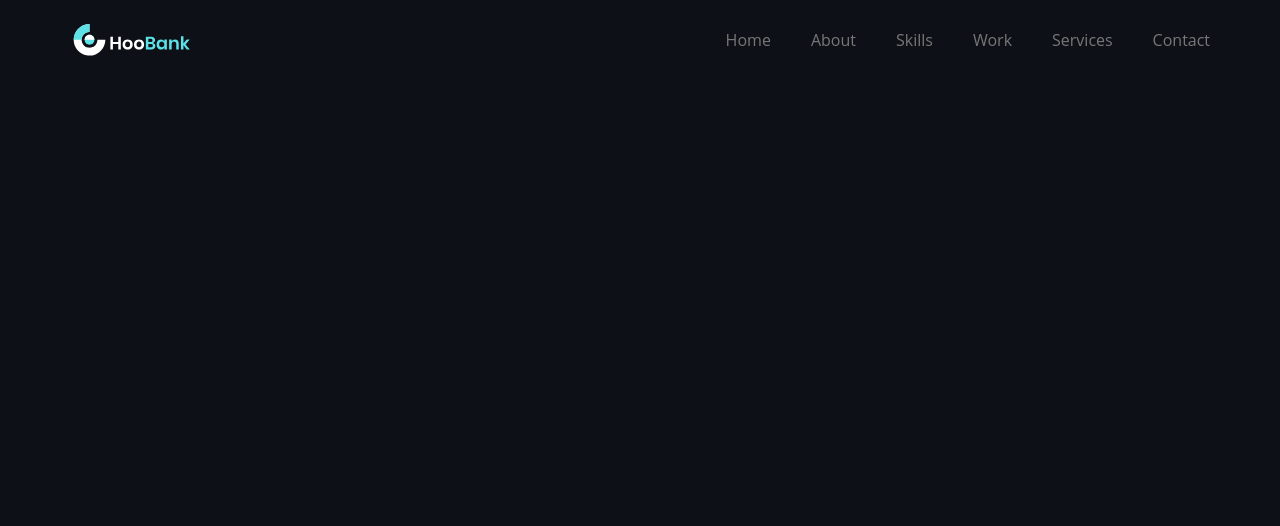
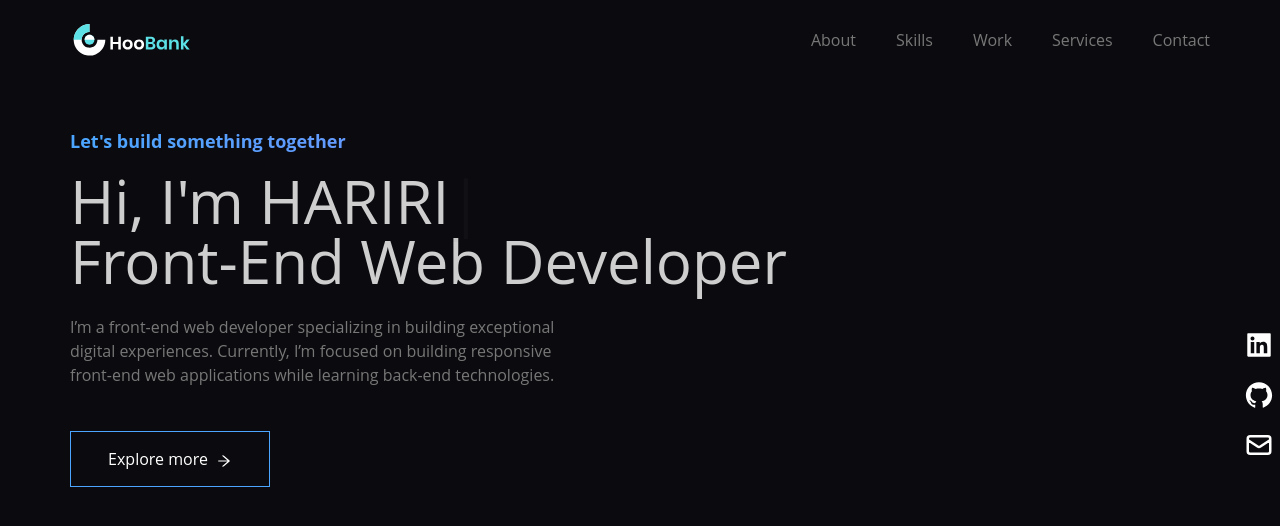
Before and after one commit to Aminehariri/React-Portfolio, a React (Create React App) app: page / in a window 1280 px wide. Shown: the top 526 px of the page. Built offline with nearby package versions, Linux system fonts and the light colour scheme; the HTML template or start-up script is replaced by a standard one.

Commit message:
done with the landing page

```diff
--- a/package.json
+++ b/package.json
@@ -6,10 +6,12 @@
     "@testing-library/jest-dom": "^5.16.5",
     "@testing-library/react": "^13.4.0",
     "@testing-library/user-event": "^13.5.0",
+    "framer-motion": "^7.6.1",
     "react": "^18.2.0",
     "react-dom": "^18.2.0",
     "react-icons": "^4.6.0",
     "react-scripts": "5.0.1",
+    "react-typed": "^1.2.0",
     "web-vitals": "^2.1.4"
   },
   "scripts": {
--- a/public/index.html
+++ b/public/index.html
@@ -4,9 +4,7 @@
     <meta charset="utf-8" />
     <meta name="viewport" content="width=device-width, initial-scale=1" />
     <meta name="theme-color" content="#000000" />
-    <meta
-      name="description"
-      content="Web site created using create-react-app"
+    <meta name="description" content="Web site created using create-react-app"
     />
     <title>React App</title>
   </head>
--- a/src/App.js
+++ b/src/App.js
@@ -1,12 +1,15 @@
-import {Navbar} from './components'
+import Landing from './components/Landing';
+import Navbar from './components/Navbar'
+import { motion } from "framer-motion"
 
 
 function App() {
   return (
     <div className='container'>
       <Navbar />
+      <Landing />
     </div>
   );
 }
 
-export default App;
+export default App
--- /dev/null
+++ b/src/components/Landing.jsx
@@ -0,0 +1,53 @@
+import React from 'react'
+import {AiFillMail, AiOutlineArrowRight} from 'react-icons/ai'
+import Typed from 'react-typed'
+import {AiFillLinkedin,AiFillGithub,AiOutlineMail} from 'react-icons/ai'
+import {HiOutlineMail} from 'react-icons/hi'
+export default function Landing() {
+  return (
+    <>
+    <div className='h-[calc(85vh)] text-white  '>
+      <h3 className='text-[18px]  sm:mt-12 mt-20  mb-4 text-gradient font-normal'>Let's build something together</h3>
+      <h1
+        className=' md:text-6xl sm:text-4xl text-2xl font-bold  sm:font-normal text-[#ffffffcc] '>Hi, I'm {' '}
+
+        <Typed strings={ ["AMINE" ,'HARIRI']} typeSpeed={200} backSpeed={150} loop/>
+        <br/>Front-End Web Developer
+      </h1>
+        <p className='py-6 max-w-[500px]'>I’m a front-end web developer specializing in building exceptional digital experiences. Currently, I’m focused on building responsive front-end web applications while learning back-end technologies.</p>
+      <button className='btn group'>Explore more
+        <AiOutlineArrowRight className='bg-[transparent]  ml-2 right' />
+      </button>
+    </div>
+
+    <div className='hidden md:flex fixed flex-col top-[40%] right-0'>
+        <ul className='mr-4'>
+
+          <li className='w-[100px] h-[50px] flex justify-around items-center mr-[-80px] hover:mr-[10px] ease-in-out duration-500' >
+            <a href="/" className='flex justify-between items-center w-full text-white'>
+              <AiFillLinkedin  size={30}/> Linkedin
+            </a>
+          </li>
+
+          <li className='w-[100px]  h-[50px]  flex justify-between items-center  mr-[-80px] hover:mr-[10px] ease-in-out duration-500'>
+            <a href="/" className='flex justify-between items-center w-full text-white '>
+              <AiFillGithub  size={30}/> Github
+            </a>
+          </li>
+
+          <li className='w-[100px]  h-[50px]  flex justify-between items-center  mr-[-80px] hover:mr-[10px] ease-in-out duration-500'>
+            <a href="/" className='flex justify-between items-center w-full text-white'>
+              <HiOutlineMail  size={30}/> Email
+            </a>
+          </li>
+
+        </ul>
+      </div>
+    </>
+
+  )
+}
+
+
+
+// md:text-5xl sm:text-4xl text:xl
--- a/src/components/Navbar.jsx
+++ b/src/components/Navbar.jsx
@@ -2,6 +2,7 @@ import React from 'react'
 import { navLinks } from '../data'
 import { useState } from 'react'
 import {close,logo,menu} from '../assets'
+import { AiFillLinkedin } from 'react-icons/ai';
 
 
 export default function Navbar() {
@@ -37,6 +38,8 @@ export default function Navbar() {
           </ul>
         </div>
       </div>
+
+
     </nav>
   )
 }
--- a/src/components/index.js
+++ b/src/components/index.js
@@ -1,3 +1,5 @@
-import Navbar from "./Navbar";
+import {Navbar} from "../components";
 
 export {Navbar}
+
+// export default Navbar
--- a/src/data/index.js
+++ b/src/data/index.js
@@ -1,10 +1,6 @@
 
 
 export const navLinks = [
-  {
-    id: "home",
-    title: "Home",
-  },
   {
     id: "About",
     title: "About",
--- a/src/index.css
+++ b/src/index.css
@@ -4,11 +4,14 @@
 
 @import url('https://fonts.googleapis.com/css2?family=Cairo:wght@200;300;400;500;600;700;800&family=Open+Sans:ital,wght@0,400;0,500;0,600;0,700;0,800;1,300&family=Tiro+Kannada:ital@0;1&family=Work+Sans:ital,wght@0,100;0,300;0,400;0,600;0,700;1,100;1,400&display=swap');
 
+
+/* some global rules */
 *{
   margin: 0;
   padding: 0;
   box-sizing: border-box;
-  background-color: #0D1016;
+  /* background-color: #0D1016; */
+  background-color: rgb(11,11,15);
   font-family: 'Open Sans', sans-serif;
 
 }
@@ -27,6 +30,15 @@ ul{
   margin-right: auto;
   margin-left: auto;
 }
+p{
+  /* color: #ffffffcc;; */
+  color: #777;
+}
+h1{
+  line-height: 2;
+    /* color: #ffffffcc;; */
+}
+
 @media (min-width:768px){
   .container{
       width: 750px;
@@ -43,26 +55,25 @@ ul{
     width: 1170px;
   }
 }
+
+
+/* text gradient color  */
 .text-gradient{
-  background:  linear-gradient(0deg,#4ca5ff 2.34%,#b673f8 100.78%);
+  background: linear-gradient(90deg,#4ca5ff 2.34%,#b673f8 100.78%);
   background-clip-text: text;
+  font-weight: bold;
   -webkit-text-fill-color: transparent;
   background-clip: text;
   -webkit-background-clip: text;
-}
-.icon{
-  color: rgb(140 124 255);
-  border-radius: 50%;
-  background-color: transparent;
-  font-size: 35px;
+  /* color: #4ca5ff; */
 }
 
 
+/* navbar transition  */
 .sidebar {
   -webkit-animation: slide-top 0.5s cubic-bezier(0.25, 0.46, 0.45, 0.94) both;
   animation: slide-top 0.5s cubic-bezier(0.25, 0.46, 0.45, 0.94) both;
 }
-
 @-webkit-keyframes slide-top {
   0% {
     -webkit-transform: translateY(100px);
@@ -73,7 +84,6 @@ ul{
     transform: translateY(0);
   }
 }
-
 @keyframes slide-top {
   0% {
     -webkit-transform: translateY(100px);
@@ -84,11 +94,30 @@ ul{
     transform: translateY(0);
   }
 }
-.bg-black-gradient-2 {
-  background: linear-gradient(
-    -168.39deg,
-    #ffffff -278.56%,
-    #6d6d6d -78.47%,
-    #11101d 91.61%
-  );
+
+
+/* button shap code  */
+.btn{
+  /* background: linear-gradient(90deg,#4ca5ff 2.34%,#b673f8 100.78%); */
+  background-color: transparent;
+  border: 1px solid #4ca5ff;
+  color: #4ca5ff;
+  margin: 20px 0;
+  padding: 15px 20px;
+  color: white;
+  cursor: pointer;
+  /* border-radius: 50px; */
+  width: 200px;
 }
+
+svg{
+  display: initial;
+  transition: .3s;
+}
+.btn:hover{
+  background-color: rgb(76 165 255 / 10%);;
+}
+
+.btn:hover .right{
+  transform: rotate(90deg);
+}
```
Also changed, not shown: 1 other file (tests, documents, lock files or other folders).
